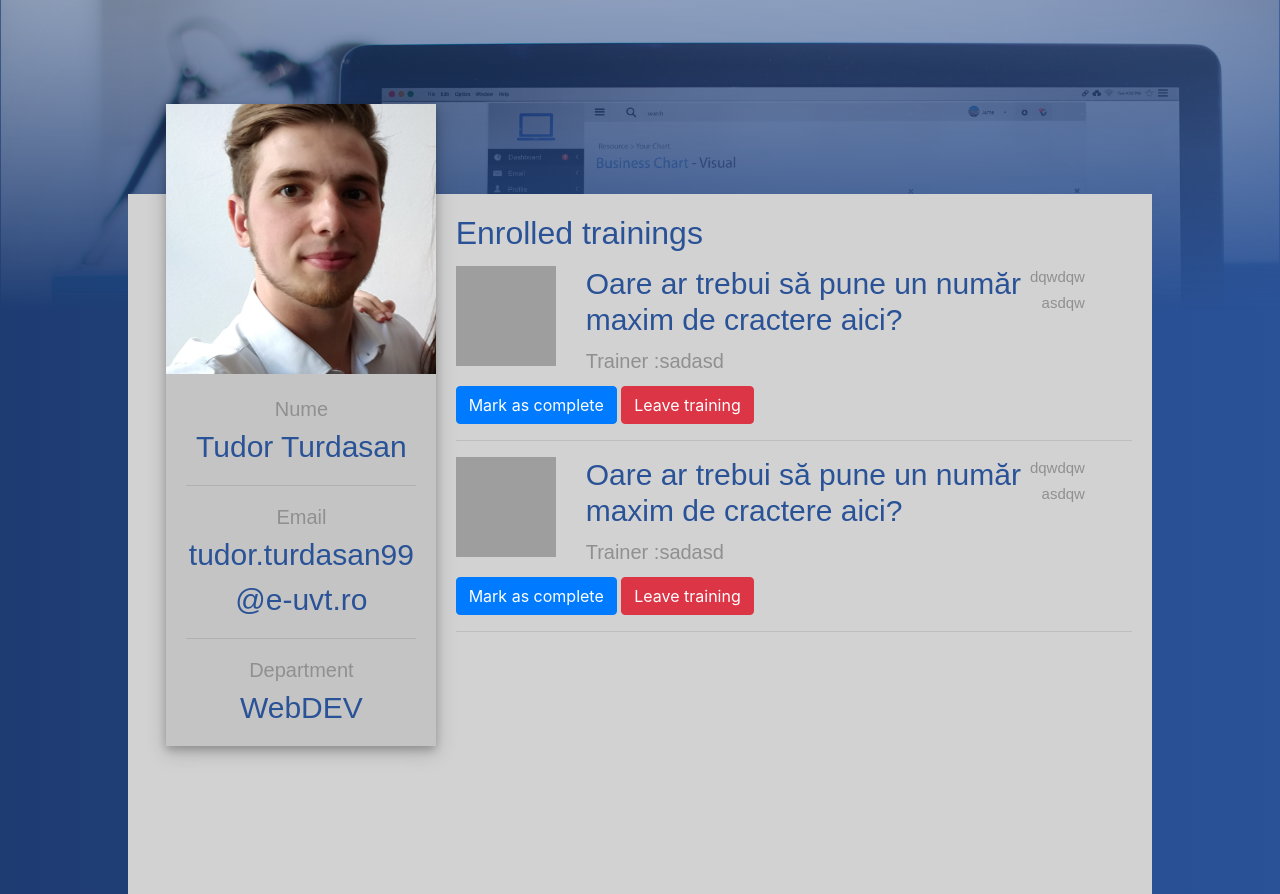
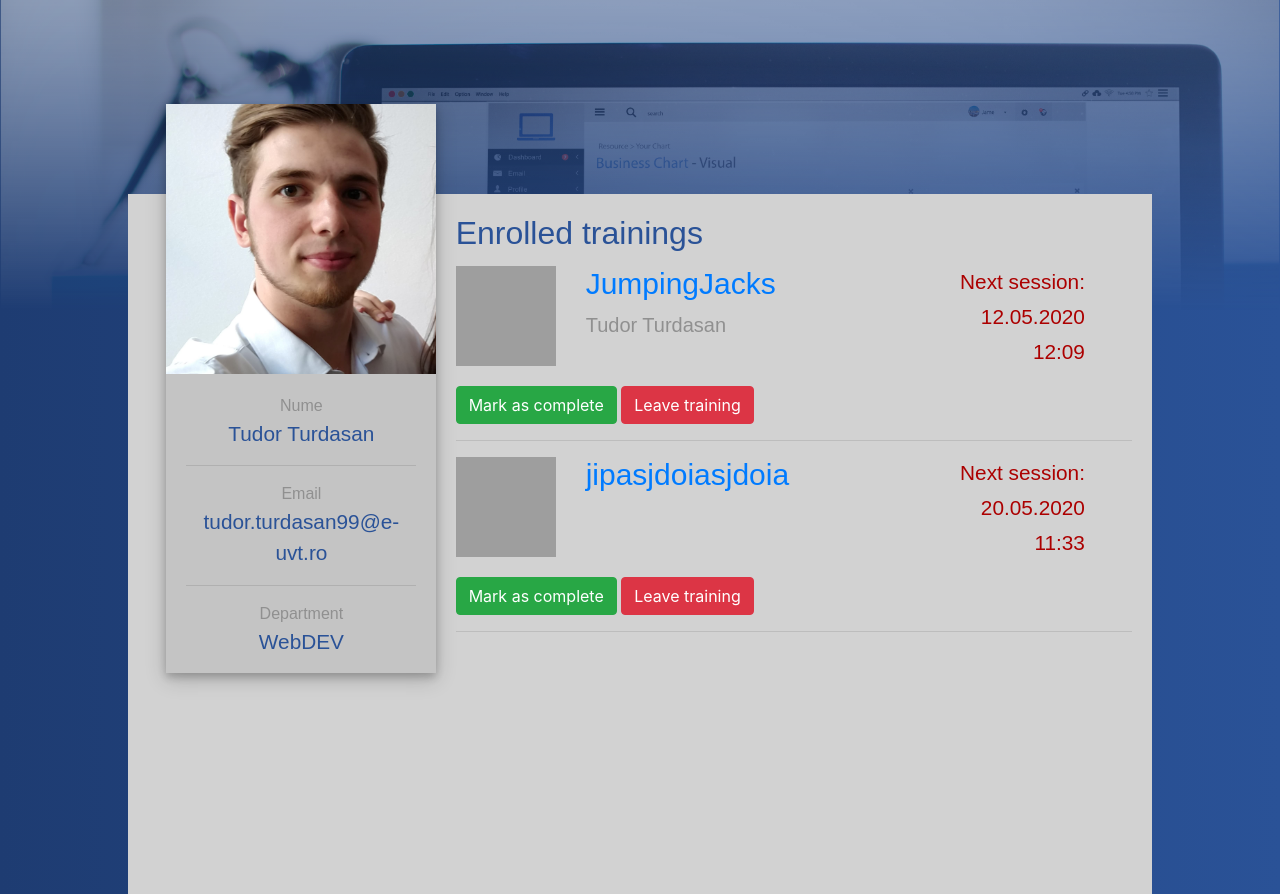
Before and after one commit to tuddor1234/Econnect, a Django app: page /profile/ in a window 1280 px wide. Shown: the part 56-950 px from the top of the page. Run offline with Django 3.2, Linux system fonts and the light colour scheme; a user stored in the database is signed in; data comes from the database, SQL or seed files in the repository; parts of the project's set-up code (start-up, migrations or seed data) failed here and were passed over; some libraries are stand-ins or nearby versions; grey boxes are pictures that could not be loaded.

Commit message:
Added Training Details Page

```diff
--- a/backend/src/djreact/urls.py
+++ b/backend/src/djreact/urls.py
@@ -19,6 +19,7 @@ from django.contrib import admin
 from econnect import  views as eviews
 from users import  views as uviews
 from django.contrib.auth import views as auth_views
+from econnect.views import TrainingDetailView, TrainingListView
 
 from django.conf import  settings
 from django.conf.urls.static import  static
@@ -31,13 +32,19 @@ urlpatterns = [
     url(r'^api-auth/', include('rest_framework.urls')),
     url(r'^$', eviews.home, name = 'home'),
     url(r'^profile/',eviews.profile, name = 'profile'),
-    url(r'^dashboard/',eviews.dashboard, name = 'dashboard'),
     url(r'^register/',eviews.register, name = "register"),
-    url(r'^training_details/',eviews.training_details, name = 'training_details'),
+
+    url(r'^dashboard/', TrainingListView.as_view(), name = 'dashboard'),
+    url(r'^training/(?P<training_name>[-\w]+)/$', eviews.training_details , name = 'training_detail'),
+
+
+
     url(r'^login/',auth_views.LoginView.as_view(template_name = 'login.html'), name = "login"),
     url(r'^logout/',auth_views.LogoutView.as_view(template_name = 'logout.html'), name = "logout"),
     url(r'^click',eviews.enroll,name = 'enroll'),
 
 
     # url(r"^register/", uviews.register),
+
+
 ] + static(settings.MEDIA_URL,document_root = settings.MEDIA_ROOT)
--- a/backend/src/econnect/admin.py
+++ b/backend/src/econnect/admin.py
@@ -3,14 +3,10 @@ from __future__ import unicode_literals
 
 from django.contrib import admin
 
-from .models import User
 from .models import Training
-from .models import Trainer
 from .models import Profile
 
 # Register your models here.
 
-#admin.site.register(User)
-admin.site.register(Trainer)
 admin.site.register(Training)
 admin.site.register(Profile)
--- a/backend/src/econnect/apps.py
+++ b/backend/src/econnect/apps.py
@@ -6,3 +6,6 @@ from django.apps import AppConfig
 
 class EconnectConfig(AppConfig):
     name = 'econnect'
+
+    def ready(self):
+        import signals
--- a/backend/src/econnect/static/styles.css
+++ b/backend/src/econnect/static/styles.css
@@ -101,9 +101,9 @@ h2 {
 
 .data {
   font-family: 'Montserrat-Semibold', sans-serif;
-  font-size: 15px;
+  font-size: 1.3rem;
   margin-bottom: 4px;
-  color: #909090;
+  color: #AC0000;
   margin-top: 0;
 }
 
@@ -118,7 +118,7 @@ hr {
   margin: auto;
   font-family: 'Montserrat-Semibold', sans-serif;
   color: #909090;
-  font-size: 20px;
+  font-size: 1 rem;
   width: 230px;
   word-wrap: break-word;
 }
@@ -127,7 +127,8 @@ hr {
 {
   font-family: 'Montserrat-Semibold', sans-serif;
   color: #2a5297;
-  font-size: 30px;
+
+  font-size:1.3rem;
   width: 230px;
   word-wrap: break-word;
 }
@@ -136,6 +137,8 @@ hr {
 .container
 {
   margin-top: 10px;
+  overflow: hidden;
+  scroll-behavior: smooth;
 }
 
 .buttons
--- a/backend/src/econnect/views.py
+++ b/backend/src/econnect/views.py
@@ -1,27 +1,32 @@
 # -*- coding: utf-8 -*-
 from __future__ import unicode_literals
 
+from django.contrib.auth import login, authenticate
+from django.views.decorators.csrf import csrf_exempt
+from django.shortcuts import render,redirect,get_object_or_404
 
-from django.views.decorators.csrf import csrf_exempt
-from django.shortcuts import render,redirect
 from django.http import  HttpResponse
 from econnect.models import *
 from django.contrib.auth.forms import UserCreationForm
 from django.contrib.auth.decorators import login_required
+from django.contrib.auth.models import User
 
 from econnect.forms import RegisterForm
+
+from django.views.generic import DetailView, ListView
+
 
 
 # Create your views here.
 
 def home(request):
-    return render(request,'home.html')
+    return redirect("profile")
 
 @login_required
 def profile(request):
 
-
-    return render(request,'profile.html')
+    myTrainings = request.user.profile.trainings.all()
+    return render(request,'profile.html', {'myTrainings': myTrainings})
 
 @login_required
 def dashboard(request):
@@ -34,11 +39,9 @@ def dashboard(request):
 
     return render(request,'dashboard.html', context)
 
-
+@login_required
 def enroll(request):
 
-    # enrolledTraining = Training.objects.get(requ)
-    # user.profile.join()
 
     trainings = Training.objects.all()
 
@@ -49,20 +52,11 @@ def enroll(request):
     return render(request,'dashboard.html', context)
 
 
-def training_details(request):
+def training_details(request, training_name):
 
-    # enrolledTraining = Training.objects.get(requ)
-    # user.profile.join()
-
-    trainings = Training.objects.all()
-
-    context = {
-        "trainings" : trainings
-    }
-
-    return render(request,'training_details.html', context)
-
-
+    t = get_object_or_404(Training, training_name = training_name)
+    context = {'training' : t}
+    return render(request,'training_detail.html', context)
 
 
 
@@ -71,8 +65,17 @@ def register(request):
     if request.method == "POST":
         form = RegisterForm(request.POST)
         if form.is_valid():
-            form.save()
-            return redirect("login")
+            user = form.save()
+            user.refresh_from_db()
+            user.profile.name = form.cleaned_data['name']
+            user.profile.department = form.cleaned_data['department']
+
+            user.save()
+
+            raw_password = form.cleaned_data.get('password1')
+            user = authenticate(username=user.username, password=raw_password)
+            login(request, user)
+            return redirect("profile")
     else:
         form = RegisterForm()
 
@@ -86,3 +89,17 @@ def register(request):
     #     form = UserCreationForm()
 
     return render(request,"register.html",{"form" : form})
+
+
+
+
+class TrainingListView(ListView):
+    model = Training
+    template_name = 'dashboard.html'
+    context_object_name = 'trainings'
+    ordering = ['-next_session']
+
+
+class TrainingDetailView(DetailView):
+    model = Training
+ #   template_name = 'training_detail.html'
--- a/backend/src/templates/dashboard.html
+++ b/backend/src/templates/dashboard.html
@@ -22,8 +22,8 @@
        <!-- <img src={{t.img}} alt="training-img" class="img"> -->
         </div>
         <div class="card-text">
-            <h3 class="titlu-training"> {{ t.training_name}} </h3> <!-- Adaugă când dai click pe text să iti deschida o noua pagina -->
-            <p class="trainer">Trainer : {{t.trainer.name}}</p>
+            <h3 class="titlu-training"> <a href="{{t.get_absolute_url}}">{{ t.training_name}}</a>  </h3> <!-- Adaugă când dai click pe text să iti deschida o noua pagina -->
+            <p class="trainer">Trainer : {{t.trainer.profile.name}}</p>
 
         </div>
         <!-- ADAUGA SA DAI ENROLL LA TRAINING -->
--- a/backend/src/templates/profile.html
+++ b/backend/src/templates/profile.html
@@ -1,5 +1,3 @@
-
-
 {% extends "base.html"%}
 <!-- {% load static %} -->
 
@@ -30,73 +28,36 @@
 <div class="lista">
   <h2>Enrolled trainings</h2>
 
-  <div class="my_card">
-          <div class="card-image">
-         <img src="https://www.w3schools.com/w3css/img_lights.jpg" alt="training-img" class="training_img">
-          </div>
-          <div class="card-text">
-              <h3 class="titlu-training">Oare ar trebui să pune un număr maxim de cractere aici?</h3> <!-- Adaugă când dai click pe text să iti deschida o noua pagina -->
-              <p class="trainer">Trainer :sadasd</p>
-              </div>
-                  <div class="card-info">
-                      <!-- ADAUGA BUTOANE PENTRU JOIN SI LEAVE -->
-                  <p class="data">dqwdqw</p>
-                  <p class="data">asdqw</p>
-             </div>
-          </div>
-  <div class="buttons">
-    <button type="button" class="btn btn-primary">Mark as complete</button>
-      <button type="button" class="btn btn-danger">Leave training</button>
-  </div>
 
-<hr/>
+{% for t in myTrainings %}
 
 <div class="my_card">
     <div class="card-image">
    <img src="https://www.w3schools.com/w3css/img_lights.jpg" alt="training-img" class="training_img">
     </div>
     <div class="card-text">
-            <h3 class="titlu-training">Oare ar trebui să pune un număr maxim de cractere aici?</h3> <!-- Adaugă când dai click pe text să iti deschida o noua pagina -->
-            <p class="trainer">Trainer :sadasd</p>
+        <h3 class="titlu-training"><a href="{{t.get_absolute_url}}"> {{ t.training_name}}</a></h3> <!-- Adaugă când dai click pe text să iti deschida o noua pagina -->
+        <p class="trainer"> {{t.trainer.profile.name}}</p>
         </div>
             <div class="card-info">
                 <!-- ADAUGA BUTOANE PENTRU JOIN SI LEAVE -->
-                <p class="data">dqwdqw</p>
-                <p class="data">asdqw</p>
-           </div>
-        </div>
-<div class="buttons">
-  <button type="button" class="btn btn-primary">Mark as complete</button>
-    <button type="button" class="btn btn-danger">Leave training</button>
-</div>
-
-<hr/>
-
-
-
-
-
-{% for t in user.profile.trainings%}
-
-
-<div class="card">
-        <div class="card-image">
-       <!-- <img src={{t.img}} alt="training-img" class="img"> -->
-        </div>
-        <div class="card-text">
-            <h3 class="titlu-training"> {{ t.training_name}} </h3> <!-- Adaugă când dai click pe text să iti deschida o noua pagina -->
-            <p class="trainer">Trainer : {{t.trainer.name}}</p>
-            </div>
-                <div class="card-info">
-                    <!-- ADAUGA BUTOANE PENTRU JOIN SI LEAVE -->
+            <p class="data">Next session:</p>
             <p class="data">{{t.next_session|date:'d.m.Y'}}</p>
             <p class="data">{{t.next_session|time:'H:i'}}</p>
        </div>
     </div>
-
-  {% endfor%}
+<div class="buttons">
+<button type="button" class="btn btn-success">Mark as complete</button>
+<button type="button" class="btn btn-danger">Leave training</button>
 </div>
 
 
+<hr/>
+
+{% endfor%}
+
+
 </div>
+
+
 {% endblock %}
```
Also changed, not shown: backend/src/econnect/forms.py (+14 -1 lines), backend/src/econnect/models.py (+46 -54 lines), backend/src/templates/home.html (deleted, +0 -8 lines), backend/src/templates/training_detail.html (added, +36 -0 lines), backend/src/templates/training_details.html (deleted, +0 -34 lines), backend/src/db.sqlite3, backend/src/econnect/migrations/0007_auto_20200523_1728.py (added), backend/src/econnect/migrations/0008_training_description.py (added). Lines whose indentation alone changed are shown as unchanged.
